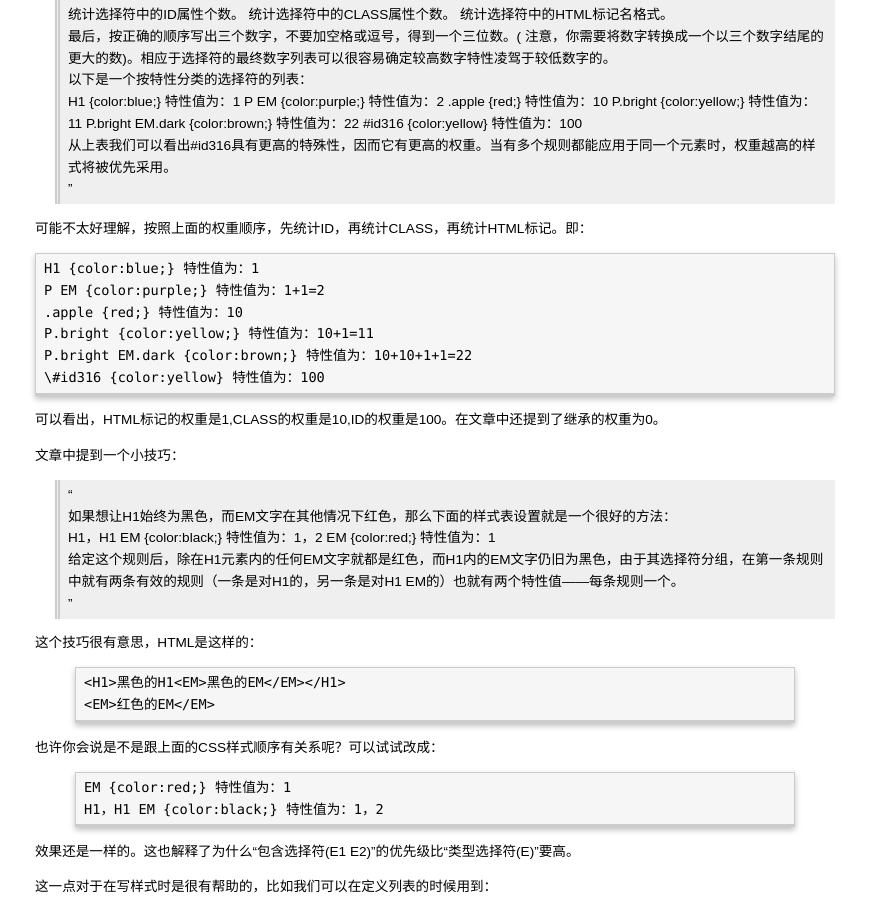
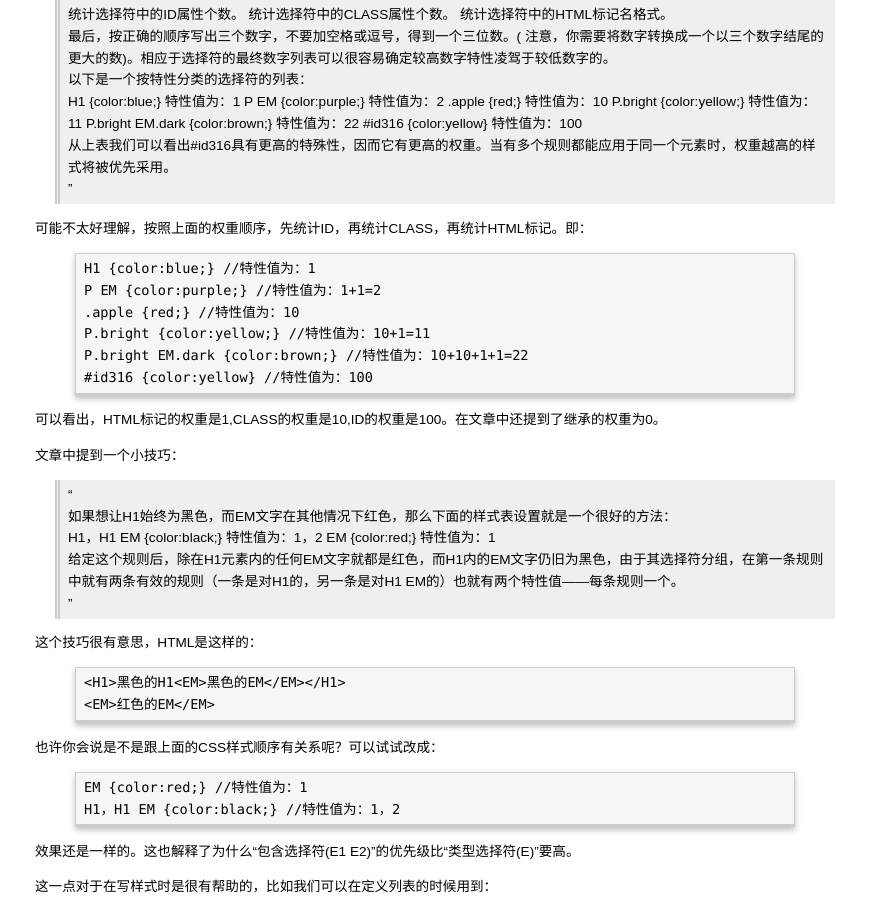
Before and after one commit to ghostzhang/ghostzhang.github.io, a Jekyll site: the page built from _posts/技术研究/2006-04-21-CSS样式的优先级补遗2.md, in a window 1280 px wide and 900 px high, scrolled down 327 px. Shown: the whole window, without its empty margins (5-874 px from the left). Built offline with Jekyll 4.4.1, drawn with Linux system fonts in a browser that asks for light colours; comment, search, counter and statistics services are not loaded.

Commit message:
更新文章

```diff
--- a/_posts/技术研究/2006-04-21-CSS样式的优先级补遗2.md
+++ b/_posts/技术研究/2006-04-21-CSS样式的优先级补遗2.md
@@ -32,12 +32,14 @@ tags: CSS 优先级
 
 可能不太好理解，按照上面的权重顺序，先统计ID，再统计CLASS，再统计HTML标记。即：
 
-    H1 {color:blue;} 特性值为：1
-    P EM {color:purple;} 特性值为：1+1=2
-    .apple {red;} 特性值为：10
-    P.bright {color:yellow;} 特性值为：10+1=11
-    P.bright EM.dark {color:brown;} 特性值为：10+10+1+1=22
-    \#id316 {color:yellow} 特性值为：100
+{% highlight css %}
+H1 {color:blue;} //特性值为：1
+P EM {color:purple;} //特性值为：1+1=2
+.apple {red;} //特性值为：10
+P.bright {color:yellow;} //特性值为：10+1=11
+P.bright EM.dark {color:brown;} //特性值为：10+10+1+1=22
+#id316 {color:yellow} //特性值为：100
+{% endhighlight %}
 
 可以看出，HTML标记的权重是1,CLASS的权重是10,ID的权重是100。在文章中还提到了继承的权重为0。
 
@@ -62,8 +64,8 @@ tags: CSS 优先级
 也许你会说是不是跟上面的CSS样式顺序有关系呢？可以试试改成：
 
 {% highlight css %}
-EM {color:red;} 特性值为：1
-H1，H1 EM {color:black;} 特性值为：1，2
+EM {color:red;} //特性值为：1
+H1，H1 EM {color:black;} //特性值为：1，2
 {% endhighlight %}
 
 效果还是一样的。这也解释了为什么“包含选择符(E1 E2)”的优先级比“类型选择符(E)”要高。
```
Also changed, not shown: _posts/博客搭建/2014-09-04-用Github搭建个人博客.md (+2 -2 lines).
